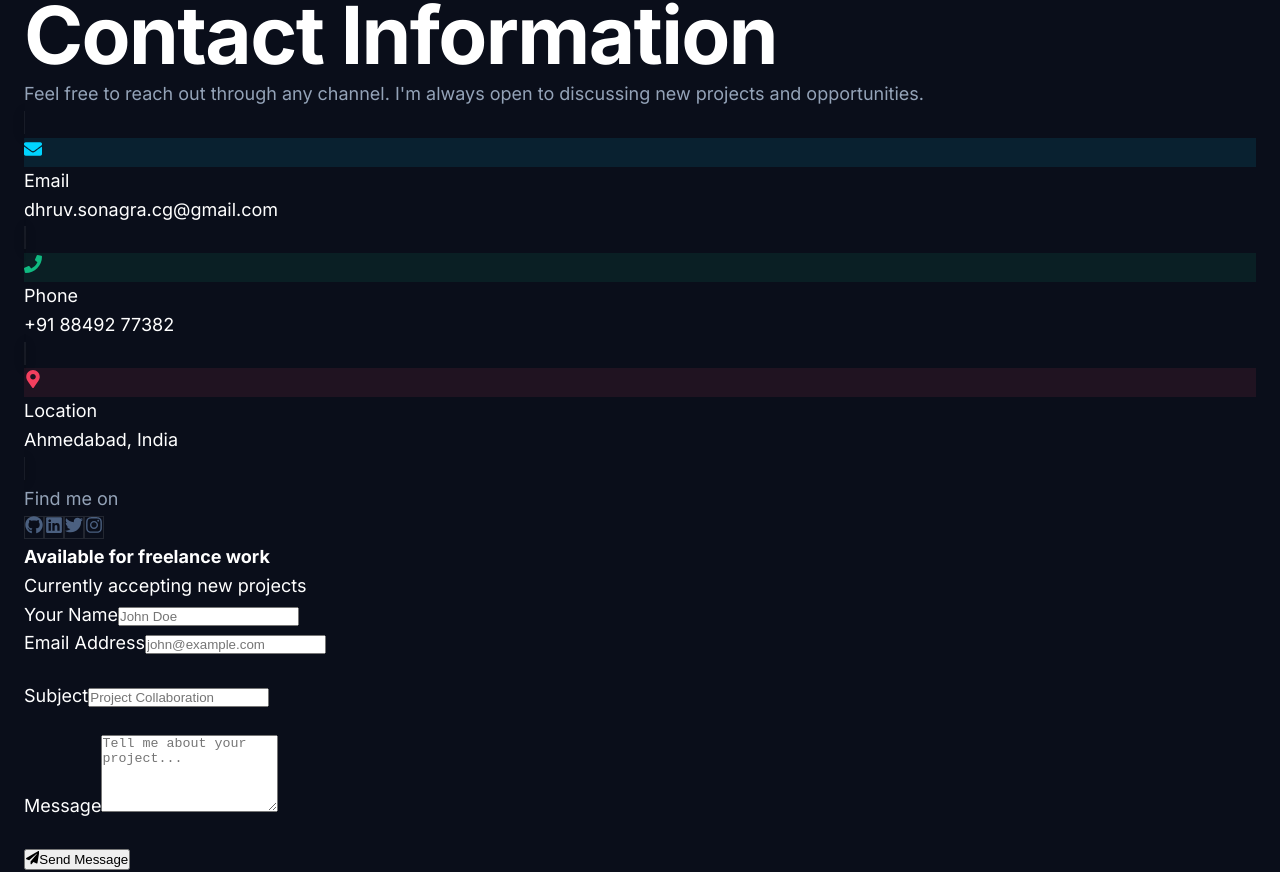
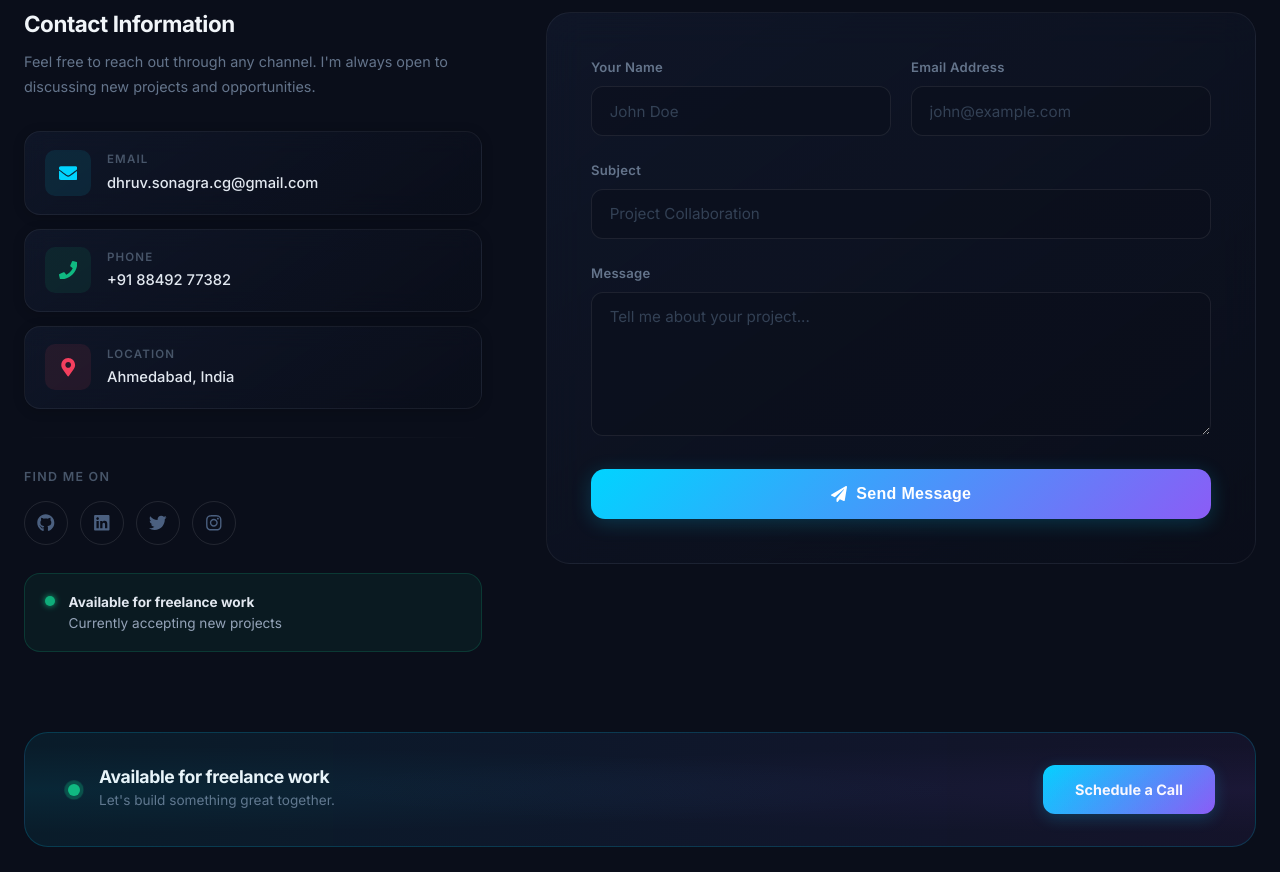
Before and after one commit to dhruv2311-dot/DhruvPortfolio, a React (Vite) app: page /contact in a window 1280 px wide. Shown: the part 392-1264 px from the top of the page. Built offline with nearby package versions, Linux system fonts and the light colour scheme.

Commit message:
feat(contact): add premium Contact CSS with glassmorphism form, animated availability badge and pulsing banner

```diff
--- a/src/pages/Contact.css
+++ b/src/pages/Contact.css
@@ -1,181 +1,448 @@
-.contact {
+/* ============================================================
+   CONTACT PAGE — Premium CSS
+   ============================================================ */
+
+.ct-page {
   min-height: 100vh;
-  padding: calc(80px + var(--spacing-2xl)) var(--spacing-lg) var(--spacing-2xl);
 }
 
-.contact-container {
-  max-width: 1400px;
-  margin: 0 auto;
+/* ── Header ──────────────────────────────────────────────────── */
+.ct-eyebrow {
+  display: inline-block;
+  padding: 0.45rem 1.1rem;
+  background: rgba(16, 185, 129, 0.1);
+  border: 1px solid rgba(16, 185, 129, 0.25);
+  border-radius: 999px;
+  font-size: 0.78rem;
+  color: #10b981;
+  font-weight: 700;
+  letter-spacing: 0.08em;
+  text-transform: uppercase;
+  margin-bottom: 1.25rem;
 }
 
-/* Contact Content */
-.contact-content {
-  display: grid;
-  grid-template-columns: 1.2fr 1fr;
-  gap: var(--spacing-2xl);
-  margin-top: var(--spacing-2xl);
+.ct-heading {
+  font-size: clamp(2.5rem, 5vw, 4rem);
+  font-weight: 800;
+  color: #f1f5f9;
+  margin-bottom: 1rem;
+  line-height: 1.1;
 }
 
-/* Contact Form */
-.contact-form-container {
+.ct-gradient-text {
+  background: linear-gradient(135deg, #00d4ff 0%, #8b5cf6 100%);
+  -webkit-background-clip: text;
+  -webkit-text-fill-color: transparent;
+  background-clip: text;
+}
+
+.ct-subtitle {
+  font-size: 1.1rem;
+  color: #64748b;
+  max-width: 560px;
+  margin: 0 auto;
+  line-height: 1.75;
+}
+
+/* ── Two Column Grid ─────────────────────────────────────────── */
+.ct-grid {
+  display: grid;
+  grid-template-columns: 1fr 1.55fr;
+  gap: 4rem;
+  align-items: start;
+  margin-bottom: 5rem;
+}
+
+/* ── Left Column ─────────────────────────────────────────────── */
+.ct-left {
+  display: flex;
+  flex-direction: column;
+  gap: 0;
+}
+
+.ct-left-title {
+  font-size: 1.4rem;
+  font-weight: 700;
+  color: #f1f5f9;
+  margin-bottom: 0.75rem;
+}
+
+.ct-left-desc {
+  font-size: 0.9rem;
+  color: #64748b;
+  line-height: 1.75;
+  margin-bottom: 2rem;
+}
+
+/* Info cards */
+.ct-info-list {
+  display: flex;
+  flex-direction: column;
+  gap: 0.875rem;
+  margin-bottom: 0;
+}
+
+.ct-info-card {
+  display: flex;
+  align-items: center;
+  gap: 1rem;
+  padding: 1.1rem 1.25rem;
+  background: linear-gradient(145deg, rgba(20,29,51,0.55), rgba(10,14,26,0.85));
+  border-radius: 1rem;
+  text-decoration: none;
+  backdrop-filter: blur(12px);
+  -webkit-backdrop-filter: blur(12px);
+  cursor: pointer;
+}
+
+.ct-info-icon {
+  width: 46px;
+  height: 46px;
+  display: flex;
+  align-items: center;
+  justify-content: center;
+  border-radius: 10px;
+  font-size: 1.15rem;
+  flex-shrink: 0;
+}
+
+.ct-info-label {
+  font-size: 0.72rem;
+  text-transform: uppercase;
+  letter-spacing: 0.1em;
+  color: #475569;
+  font-weight: 600;
+  margin-bottom: 0.2rem;
+}
+
+.ct-info-value {
+  font-size: 0.92rem;
+  color: #e2e8f0;
+  font-weight: 500;
+}
+
+/* Divider */
+.ct-divider {
+  width: 100%;
+  height: 1px;
+  background: linear-gradient(90deg, transparent, rgba(255,255,255,0.07), transparent);
+  margin: 1.75rem 0;
+}
+
+/* Social */
+.ct-social-label {
+  font-size: 0.78rem;
+  text-transform: uppercase;
+  letter-spacing: 0.1em;
+  color: #475569;
+  font-weight: 600;
+  margin-bottom: 0.875rem;
+}
+
+.ct-social-row {
+  display: flex;
+  gap: 0.75rem;
+}
+
+.ct-social-link {
+  width: 44px;
+  height: 44px;
+  display: flex;
+  align-items: center;
+  justify-content: center;
+  border-radius: 50%;
+  font-size: 1.1rem;
+  text-decoration: none;
+  transition: background 0.3s ease;
+}
+
+.ct-social-link:hover {
+  background: rgba(255,255,255,0.05);
+}
+
+/* Availability */
+.ct-avail {
+  display: flex;
+  align-items: flex-start;
+  gap: 0.85rem;
+  margin-top: 1.75rem;
+  padding: 1.1rem 1.25rem;
+  background: rgba(16, 185, 129, 0.07);
+  border: 1px solid rgba(16, 185, 129, 0.2);
+  border-radius: 1rem;
+  font-size: 0.85rem;
+  color: #94a3b8;
+  line-height: 1.55;
+}
+
+.ct-avail strong {
+  color: #e2e8f0;
+  font-weight: 700;
+}
+
+.ct-avail-dot {
+  width: 10px;
+  height: 10px;
+  border-radius: 50%;
+  background: #10b981;
+  flex-shrink: 0;
+  margin-top: 4px;
+  animation: avail-blink 2s ease-in-out infinite;
+  box-shadow: 0 0 6px #10b981;
+}
+
+@keyframes avail-blink {
+  0%, 100% { opacity: 1; }
+  50%       { opacity: 0.4; }
+}
+
+/* ── Right: Form ─────────────────────────────────────────────── */
+.ct-form-wrap {
+  padding: 2.75rem;
+  background: linear-gradient(145deg, rgba(20,29,51,0.55) 0%, rgba(10,14,26,0.88) 100%);
+  border: 1px solid rgba(255, 255, 255, 0.06);
+  border-radius: 1.5rem;
+  backdrop-filter: blur(18px);
+  -webkit-backdrop-filter: blur(18px);
+}
+
+.ct-fields-row {
+  display: grid;
+  grid-template-columns: 1fr 1fr;
+  gap: 1.25rem;
+}
+
+.ct-field {
+  margin-bottom: 1.5rem;
+}
+
+/* Override for row wrapper */
+.ct-fields-row.ct-field {
+  display: grid;
+  grid-template-columns: 1fr 1fr;
+  gap: 1.25rem;
+}
+
+.ct-field-group {
   display: flex;
   flex-direction: column;
 }
 
-.contact-form {
-  display: flex;
-  flex-direction: column;
-  gap: var(--spacing-lg);
+.ct-label {
+  display: block;
+  font-size: 0.82rem;
+  font-weight: 600;
+  color: #64748b;
+  margin-bottom: 0.5rem;
+  transition: color 0.25s ease;
+  letter-spacing: 0.02em;
 }
 
-.form-input.error,
-.form-textarea.error {
-  border-color: var(--color-accent-error);
+.ct-input {
+  width: 100%;
+  padding: 0.9rem 1.1rem;
+  background: rgba(10, 14, 26, 0.5);
+  border: 1px solid rgba(255, 255, 255, 0.08);
+  border-radius: 0.75rem;
+  color: #f1f5f9;
+  font-size: 0.95rem;
+  outline: none;
+  transition: border-color 0.25s ease, box-shadow 0.25s ease;
+  font-family: inherit;
+  box-sizing: border-box;
 }
 
-.submit-btn {
-  width: 100%;
-  margin-top: var(--spacing-md);
+.ct-input::placeholder {
+  color: #334155;
 }
 
-.submit-btn:disabled {
-  opacity: 0.6;
+.ct-input:focus {
+  box-shadow: 0 0 0 3px rgba(0, 212, 255, 0.1);
+}
+
+.ct-textarea {
+  resize: vertical;
+  min-height: 144px;
+}
+
+/* Submit button */
+.ct-submit {
+  width: 100%;
+  padding: 1rem 2rem;
+  background: linear-gradient(135deg, #00d4ff, #8b5cf6);
+  border: none;
+  border-radius: 0.875rem;
+  color: #fff;
+  font-size: 1rem;
+  font-weight: 700;
+  cursor: pointer;
+  display: flex;
+  align-items: center;
+  justify-content: center;
+  gap: 0.6rem;
+  box-shadow: 0 4px 20px rgba(0, 212, 255, 0.2);
+  transition: box-shadow 0.3s ease;
+  letter-spacing: 0.02em;
+}
+
+.ct-submit:hover:not(:disabled) {
+  box-shadow: 0 8px 32px rgba(0, 212, 255, 0.35);
+}
+
+.ct-submit:disabled {
   cursor: not-allowed;
 }
 
-.form-success {
-  padding: var(--spacing-md);
-  background: rgba(16, 185, 129, 0.1);
-  border: 1px solid var(--color-accent-success);
-  border-radius: var(--radius-md);
-  color: var(--color-accent-success);
-  text-align: center;
-  font-weight: 500;
+.ct-spinner {
+  display: inline-block;
+  width: 18px;
+  height: 18px;
+  border: 2px solid rgba(255,255,255,0.3);
+  border-top-color: #fff;
+  border-radius: 50%;
 }
 
-.form-error-message {
-  padding: var(--spacing-md);
-  background: rgba(239, 68, 68, 0.1);
-  border: 1px solid var(--color-accent-error);
-  border-radius: var(--radius-md);
-  color: var(--color-accent-error);
-  text-align: center;
+/* Status messages */
+.ct-status {
+  display: flex;
+  align-items: center;
+  gap: 0.75rem;
+  padding: 0.9rem 1.1rem;
+  border-radius: 0.75rem;
+  font-size: 0.9rem;
   font-weight: 500;
+  margin-top: 1rem;
 }
 
-/* Contact Info */
-.contact-info-container {
-  display: flex;
-  flex-direction: column;
-  gap: var(--spacing-lg);
+.ct-status-success {
+  background: rgba(16, 185, 129, 0.1);
+  border: 1px solid rgba(16, 185, 129, 0.3);
+  color: #10b981;
 }
 
-.contact-info-cards {
-  display: flex;
-  flex-direction: column;
-  gap: var(--spacing-md);
+.ct-status-error {
+  background: rgba(244, 63, 94, 0.1);
+  border: 1px solid rgba(244, 63, 94, 0.3);
+  color: #f43f5e;
 }
 
-.contact-info-card {
-  padding: var(--spacing-lg);
-  text-align: center;
-  transition: all var(--transition-normal);
+/* ── Footer Banner ───────────────────────────────────────────── */
+.ct-banner {
+  position: relative;
+  display: flex;
+  align-items: center;
+  justify-content: space-between;
+  gap: 1.5rem;
+  flex-wrap: wrap;
+  padding: 2rem 2.5rem;
+  background: linear-gradient(90deg, rgba(0,212,255,0.07), rgba(139,92,246,0.08));
+  border: 1px solid rgba(0, 212, 255, 0.18);
+  border-radius: 1.5rem;
+  margin-bottom: 2rem;
+  overflow: hidden;
 }
 
-.contact-info-card:hover {
-  box-shadow: var(--glow-primary);
+.ct-banner::before {
+  content: '';
+  position: absolute;
+  inset: 0;
+  background:
+    radial-gradient(ellipse at left, rgba(0,212,255,0.06), transparent 55%),
+    radial-gradient(ellipse at right, rgba(139,92,246,0.06), transparent 55%);
+  pointer-events: none;
 }
 
-.contact-info-icon {
-  font-size: 2.5rem;
-  color: var(--color-accent-primary);
-  margin-bottom: var(--spacing-md);
+.ct-banner-left {
+  display: flex;
+  align-items: center;
+  gap: 1rem;
 }
 
-.contact-info-card h3 {
-  font-size: 1.125rem;
-  color: var(--color-text-primary);
-  margin-bottom: var(--spacing-xs);
-  font-family: var(--font-heading);
-}
-
-.contact-info-value {
-  color: var(--color-text-secondary);
-  font-size: 1rem;
-  text-decoration: none;
-  transition: color var(--transition-fast);
-}
-
-a.contact-info-value:hover {
-  color: var(--color-accent-primary);
-}
-
-/* Availability Badge */
-.availability-badge {
-  padding: var(--spacing-lg);
-  display: flex;
-  align-items: center;
-  gap: var(--spacing-md);
-  background: rgba(16, 185, 129, 0.05);
-  border-color: var(--color-accent-success);
-}
-
-.availability-indicator {
-  width: 12px;
-  height: 12px;
-  background: var(--color-accent-success);
-  border-radius: 50%;
+.ct-banner-dot-wrap {
+  position: relative;
+  width: 18px;
+  height: 18px;
   flex-shrink: 0;
 }
 
-.availability-badge h4 {
-  font-size: 1.125rem;
-  color: var(--color-accent-success);
-  margin: 0 0 var(--spacing-xs);
-  font-family: var(--font-heading);
+.ct-banner-dot-inner {
+  position: absolute;
+  inset: 3px;
+  border-radius: 50%;
+  background: #10b981;
 }
 
-.availability-badge p {
-  color: var(--color-text-secondary);
-  font-size: 0.9375rem;
+.ct-banner-pulse {
+  position: absolute;
+  inset: 0;
+  border-radius: 50%;
+  background: #10b981;
+  opacity: 0.35;
+  animation: bannerPulse 2s ease-in-out infinite;
+}
+
+@keyframes bannerPulse {
+  0%, 100% { transform: scale(1); opacity: 0.35; }
+  50%       { transform: scale(1.7); opacity: 0; }
+}
+
+.ct-banner-title {
+  font-size: 1.1rem;
+  font-weight: 700;
+  color: #f1f5f9;
+  margin-bottom: 0.2rem;
+}
+
+.ct-banner-sub {
+  font-size: 0.85rem;
+  color: #64748b;
   margin: 0;
 }
 
-/* Responsive */
+.ct-banner-btn {
+  padding: 0.8rem 2rem;
+  background: linear-gradient(135deg, #00d4ff, #8b5cf6);
+  border-radius: 0.75rem;
+  color: #fff;
+  font-weight: 700;
+  font-size: 0.9rem;
+  text-decoration: none;
+  white-space: nowrap;
+  flex-shrink: 0;
+  transition: box-shadow 0.3s ease, transform 0.2s ease;
+  box-shadow: 0 4px 16px rgba(0,212,255,0.2);
+}
+
+.ct-banner-btn:hover {
+  box-shadow: 0 8px 28px rgba(0,212,255,0.35);
+  transform: translateY(-2px);
+}
+
+/* ── Responsive ──────────────────────────────────────────────── */
 @media (max-width: 1024px) {
-  .contact-content {
+  .ct-grid {
     grid-template-columns: 1fr;
-    gap: var(--spacing-xl);
-  }
-
-  .contact-info-cards {
-    display: grid;
-    grid-template-columns: repeat(2, 1fr);
-    gap: var(--spacing-md);
-  }
-
-  .availability-badge {
-    grid-column: 1 / -1;
+    gap: 3rem;
   }
 }
 
-@media (max-width: 768px) {
-  .contact {
-    padding: calc(70px + var(--spacing-xl)) var(--spacing-md) var(--spacing-xl);
+@media (max-width: 640px) {
+  .ct-form-wrap {
+    padding: 1.75rem 1.25rem;
   }
 
-  .contact-info-cards {
+  .ct-fields-row.ct-field {
     grid-template-columns: 1fr;
   }
-}
 
-@media (max-width: 480px) {
-  .contact-info-icon {
-    font-size: 2rem;
+  .ct-banner {
+    flex-direction: column;
+    align-items: flex-start;
+    padding: 1.5rem;
   }
 
-  .availability-badge {
-    flex-direction: column;
+  .ct-banner-btn {
+    width: 100%;
     text-align: center;
   }
 }
```
